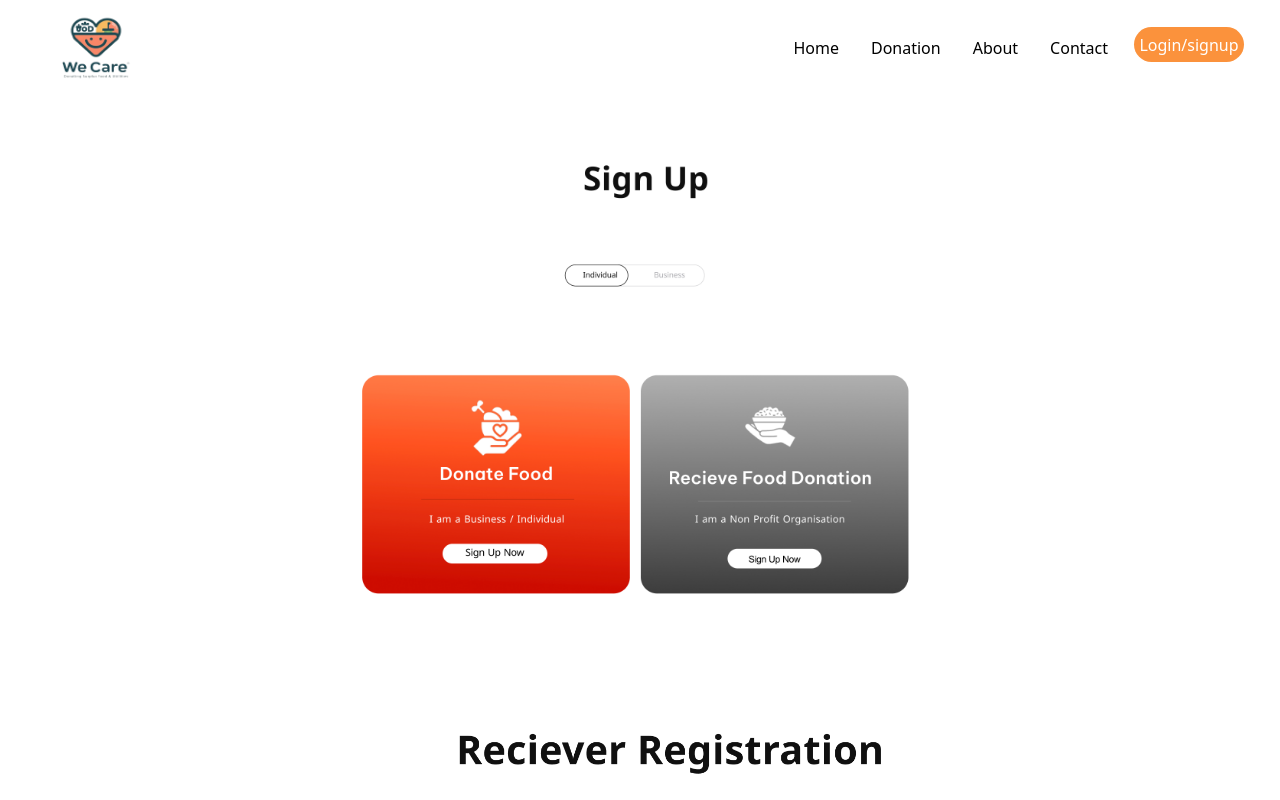
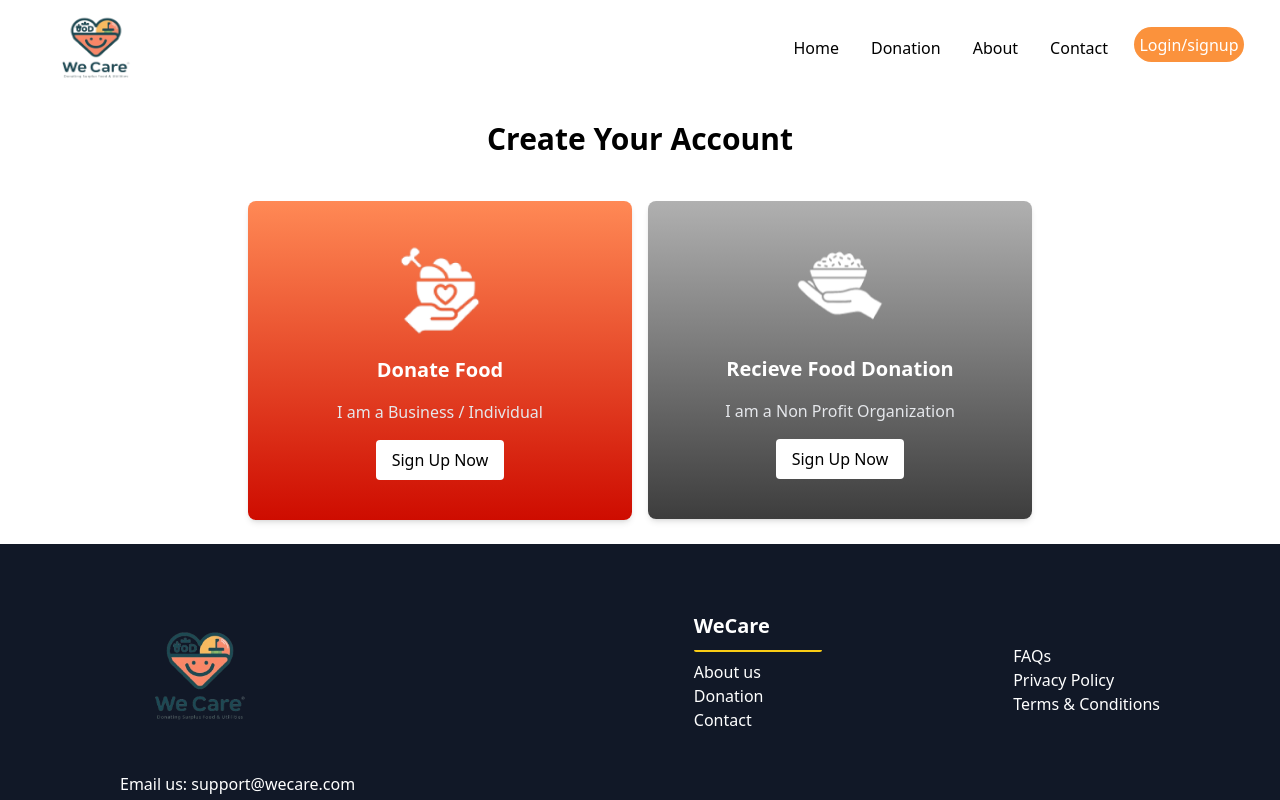
Before and after one commit to tejasshilare/wecare, a React (Create React App) app: page /signup in a window 1280 px wide. Shown: the top 800 px of the page. Built offline with nearby package versions, Linux system fonts and the light colour scheme.

Commit message:
signuo updated

```diff
--- a/src/components/Navbar.jsx
+++ b/src/components/Navbar.jsx
@@ -42,7 +42,7 @@ const Navbar = () => {
         </Link>
 
         <Link to="/signup" className="pl-[10px]">
-          <button className="w-[110px] h-[35px] mt-[7px] text-white  bg-orange-400 rounded-full hover:bg-green-500 text-center hidden sm:inline-block">
+          <button className="w-[110px] h-[35px] mt-[7px] text-white  bg-orange-400 rounded-full hover:bg-red-500 text-center hidden sm:inline-block">
             Login/signup
           </button>
         </Link>
@@ -54,14 +54,14 @@ const Navbar = () => {
       <div
         className={
           !nav
-            ? "fixed left-0 top-0 w-[60%] h-full border-r border-r-gray-800 bg-[#416986] md:hidden ease-in-out duration-500"
+            ? "fixed z-10 left-0 top-0 w-[60%] h-full border-r border-r-gray-800 bg-[#416986] md:hidden ease-in-out duration-500"
             : "fixed left-[-100%]"
         }
       >
         <div className="flex justify-between">
           <img className="w-[110px] " src={weblg} alt={weblg} />
           <Link to="/signup" className=" my-auto mx-6 md:hidden inline-block ">
-            <button className="w-[110px] h-[35px] text-white  bg-orange-400 rounded-full hover:bg-green-500 text-center ">
+            <button className="w-[110px] h-[35px] text-white  bg-orange-400 rounded-full hover:bg-red-500 text-center ">
               Login/signup
             </button>
           </Link>
--- a/src/index.css
+++ b/src/index.css
@@ -34,3 +34,5 @@ body {
   border: 1px solid rgb(229, 229, 229);
   border-radius: 10px;
 }
+
+/* SignUp Css */
--- a/src/pages/Signup.jsx
+++ b/src/pages/Signup.jsx
@@ -1,18 +1,54 @@
 import React from "react";
-import signup_image from "../assets/signup-img.png";
-import register from "../assets/registration.png";
+import donlogo from "../assets/don-logo.png";
+import reclogo from "../assets/rec-logo.png";
 const Contact = () => {
   return (
-    <div>
-      <div className="flex flex-col items-center justify-center">
-        <img
-          className="w-[50%] p-5 m-5"
-          src={signup_image}
-          alt={signup_image}
-        />
-        <img className="w-[70%] p-5 m-5" src={register} alt={register} />
+    <>
+     <h1 className="text-center mb-10 mt-5 font-bold text-[30px]">Create Your Account</h1>
+      <div class="flex flex-col  sm:flex-row  justify-center items-center space-x-0 sm:space-x-4">
+
+        <div class="donate-food bg-gradient-to-b from-[#ff8955] to-[#Ce0c00] p-6 py-10 rounded-lg shadow-md sm:w-[30%] w-[70%]  ">
+          <img
+            src={donlogo}
+            alt="[image_1_alt_text]"
+            class="w-32  rounded-full mx-auto mb-4"
+          />
+
+          <h2 class="text-xl text-white font-bold mb-4 text-center">Donate Food</h2>
+
+          <p class="text-gray-200 text-center">
+            I am a Business / Individual
+          </p>
+          <div class="flex items-center justify-center">
+          <button class="bg-white text-black py-2 px-4 rounded mt-4">
+            Sign Up Now
+          </button>
+          </div>
+        </div>
+
+        <div class="recieve-food mt-5 sm:mt-0 bg-gradient-to-b from-[#b0b0b0] to-[#3d3d3d] py-10 p-6 rounded-lg shadow-md sm:w-[30%] w-[70%] ">
+          <img
+            src={reclogo}
+            alt="[image_2_alt_text]"
+            class="w-28 rounded-full mx-auto mb-4"
+          />
+
+          <h2 class="text-xl text-white font-bold mb-4 text-center">Recieve Food Donation</h2>
+
+          <p class="text-gray-200 text-center">
+            I am a Non Profit Organization
+          </p>
+          <div class="flex items-center justify-center">
+          <button class="bg-white text-black py-2 px-4 rounded mt-4">
+            Sign Up Now
+          </button>
+          </div>
+        </div>
+
       </div>
-    </div>
+      <br className="mb-5"></br>
+
+    </>
   );
 };
 
```
Also changed, not shown: src/assets/don-logo.png (added), src/assets/rec-logo.png (added), src/components/SignUpD.jsx (added), src/components/SignUpR.jsx (added).
